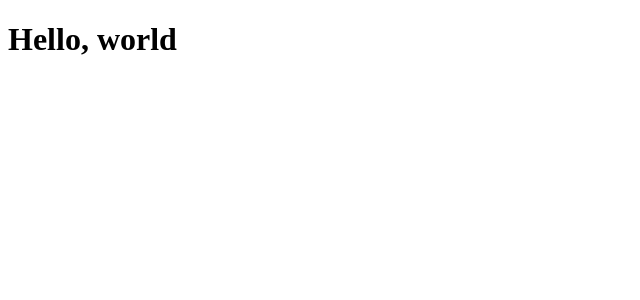
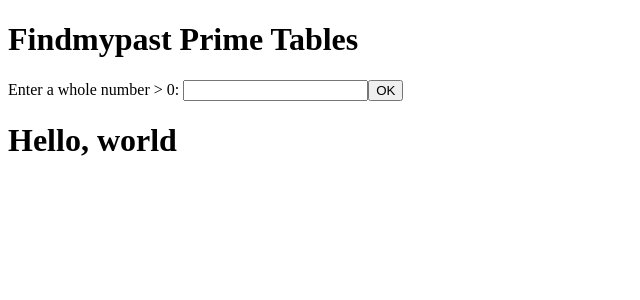
Before and after one commit to steffinchen/findmypast-primetables, a React (Create React App) app: page / in a window 1280 px wide. Shown: the top 300 px of the page, without its empty margins (0-640 px from the left). Built offline with nearby package versions, Linux system fonts and the light colour scheme.

Commit message:
main component

```diff
--- a/src/App.js
+++ b/src/App.js
@@ -1,8 +1,13 @@
 import React from 'react';
+import MultiplicationTableUI from './MultiplicationTableUI';
 
 class App extends React.Component {
   render() {
-    return <h1>Hello, world</h1>;
+    return <div>
+        <h1>Findmypast Prime Tables</h1>
+        <div>Enter a whole number > 0: <input></input><button>OK</button></div>
+        <MultiplicationTableUI />
+      </div>;
   }
 }
 
--- /dev/null
+++ b/src/MultiplicationTableUI.js
@@ -0,0 +1,9 @@
+import React from 'react';
+
+class MultiplicationTableUI extends React.Component {
+  render() {
+    return <h1>Hello, world</h1>;
+  }
+}
+
+export default MultiplicationTableUI;
```
